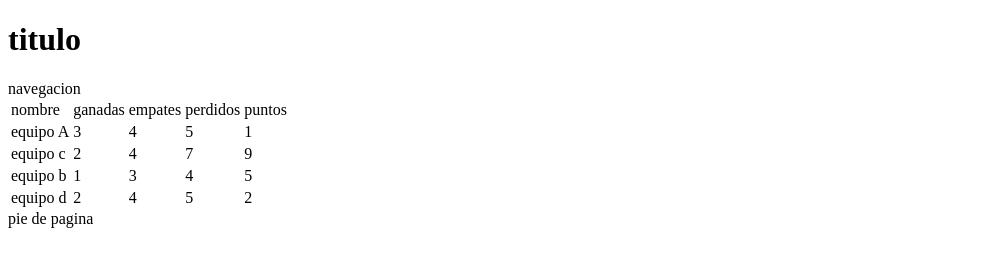
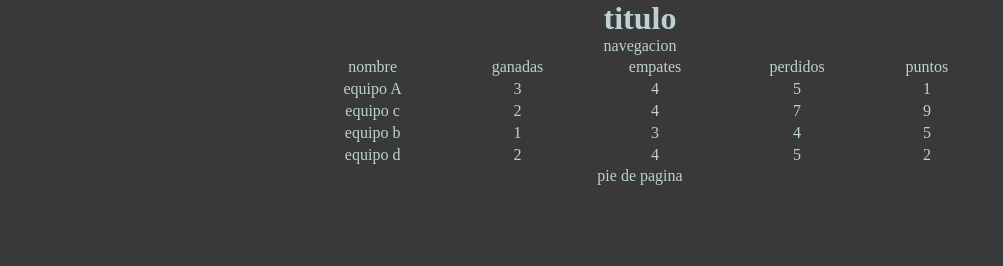
Before and after one commit to AEGhost013/proyecto_clase, a plain HTML site: page jeshua/layoud/index.html in a window 1280 px wide. Shown: the whole page, without its empty margins (0-1003 px from the left). Drawn offline with Linux system fonts and the light colour scheme.

Commit message:
Actualizaci├│n autom├ítica

```diff
--- a/jeshua/layoud/index.html
+++ b/jeshua/layoud/index.html
@@ -4,6 +4,7 @@
     <meta charset="UTF-8">
     <meta name="viewport" content="width=, initial-scale=1.0">
     <title>Document</title>
+    <link rel="stylesheet" href="style.css">
 </head>
 <body>
     <div id="title"><h1>titulo</h1></div>
--- /dev/null
+++ b/jeshua/layoud/style.css
@@ -0,0 +1,17 @@
+table{
+    color:rgb(255, 255, 255);
+    width: 690px;
+    height: 30px;
+}
+
+body{
+    background-color: rgba(20, 19, 19, 0.836);
+}
+*{color: rgba(215, 240, 240, 0.829);
+text-align: center;
+    margin: auto;
+}
+title{
+    text-align: center;
+    margin: auto;
+}
```
